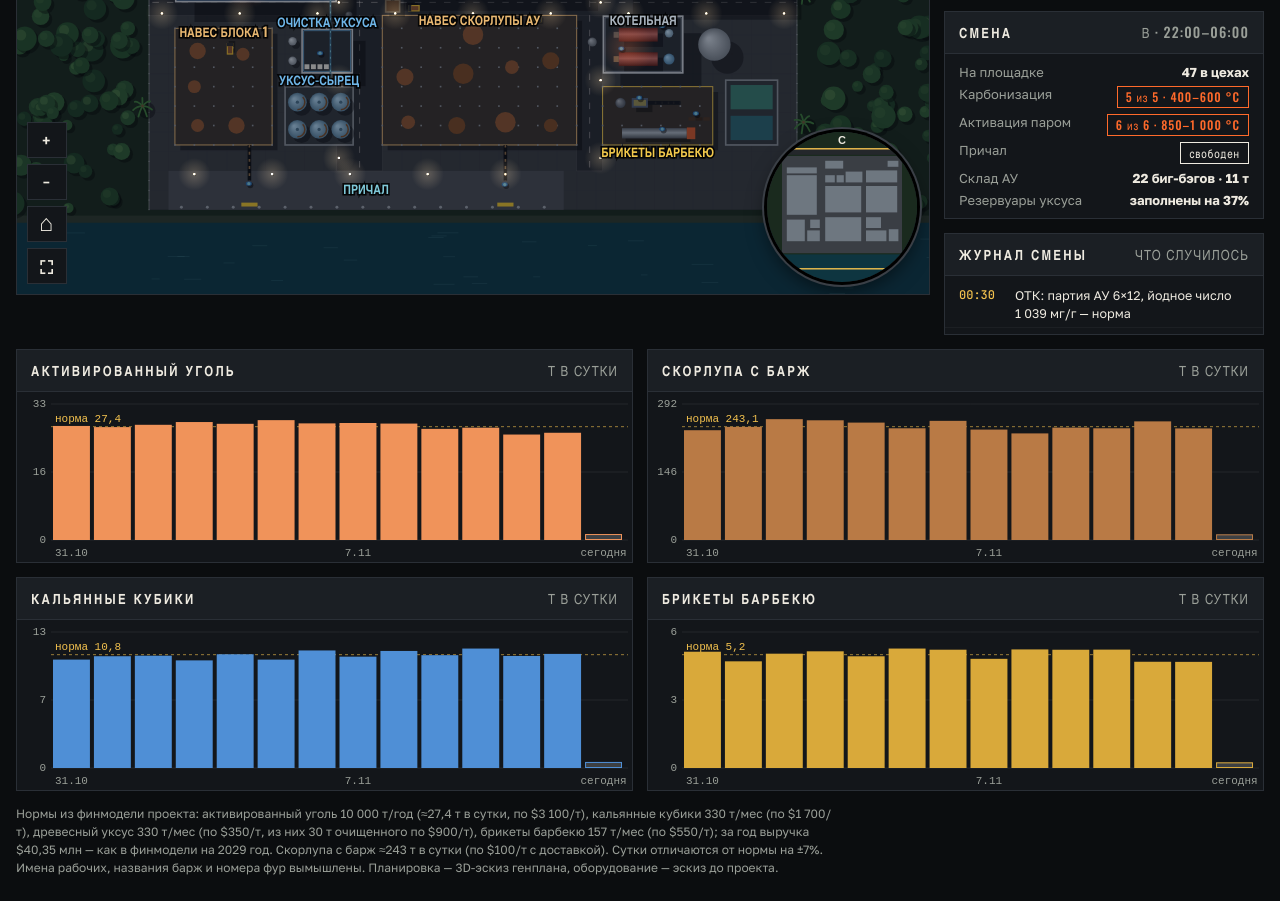
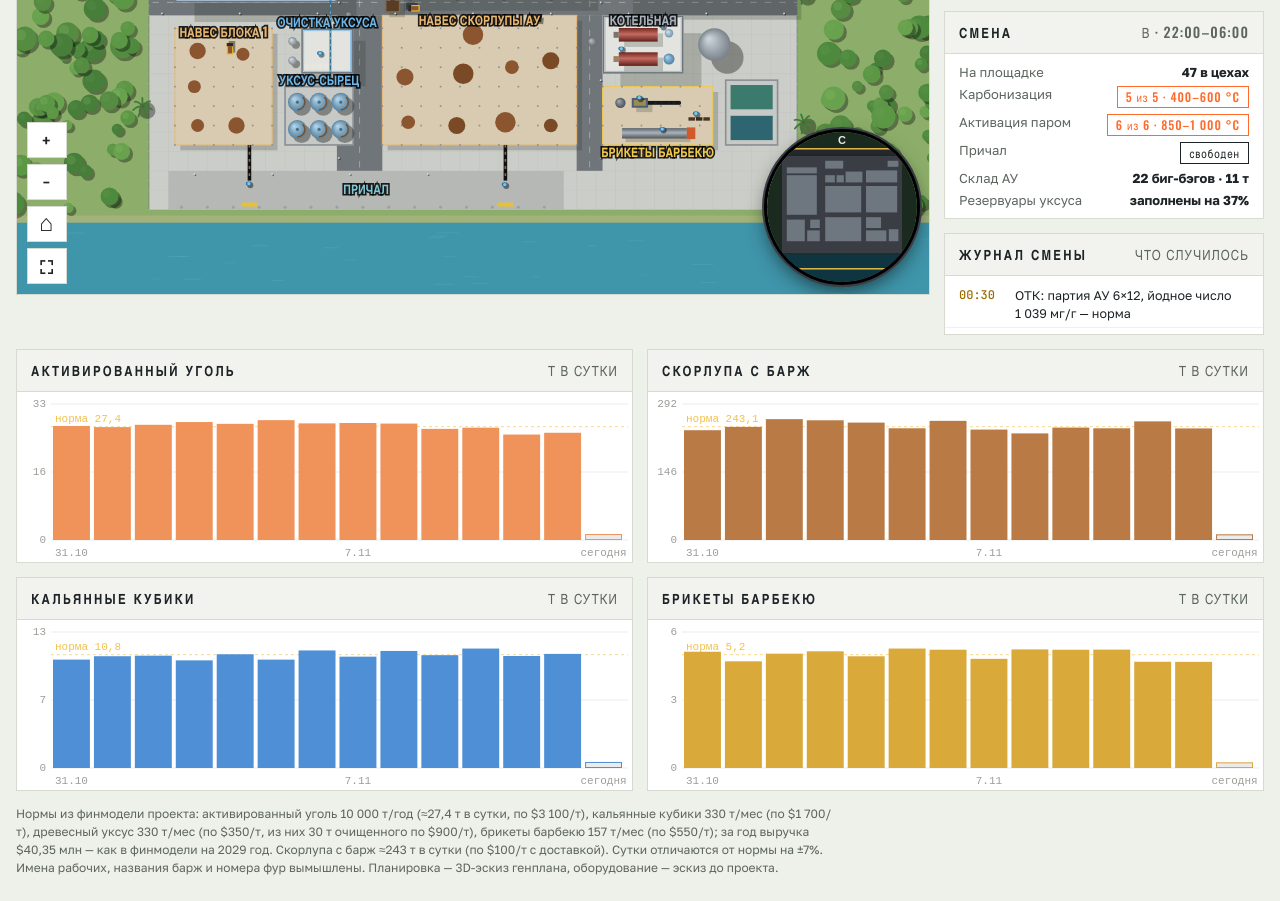
Before and after one commit to kirill16011982-hub/dinhan-3d, a plain HTML site: page karta.html in a window 1280 px wide. Shown: the part 585-1486 px from the top of the page. Drawn offline with nearby package versions, Linux system fonts and the light colour scheme; animation ran at ten frames a second.

Commit message:
Карта: светлая тема по умолчанию, ночь по кнопке
Co-Authored-By: Claude Opus 5.5 <noreply@anthropic.com>

```diff
--- a/karta.html
+++ b/karta.html
@@ -18,7 +18,7 @@
   color-scheme: dark;
 }
 * { box-sizing:border-box; }
-html, body { margin:0; background:var(--ground); color:var(--paper); font-family:var(--text); font-size:14px; }
+html, body { margin:0; } body { background:var(--ground); color:var(--paper); font-family:var(--text); font-size:14px; }
 body { padding-left:max(16px, env(safe-area-inset-left, 0px)); padding-right:max(16px, env(safe-area-inset-right, 0px));
   padding-block:max(14px, env(safe-area-inset-top, 0px)) max(24px, env(safe-area-inset-bottom, 0px)); }
 .wrap { margin:0 auto; display:flex; flex-direction:column; gap:14px; }
@@ -92,6 +92,16 @@ aside { display:flex; flex-direction:column; gap:14px; min-width:0; }
   .zoom { left:6px; bottom:6px; gap:4px; } .zoom .btn { min-height:32px; width:34px; }
   .mapnote { font-size:10px; }
 }
+/* светлая тема (по умолчанию): дневная бумага, тёмный текст, те же акценты чуть темнее для контраста */
+body.light { --ground:#EEF0EA; --panel:#FFFFFF; --raise:#F2F3EE; --line:#D6DAD0; --paper:#1D2326; --muted:#5D655F;
+  --ember:#C8571F; --gold:#9A6A00; --steam:#1F6F84; --leaf:#2E7D3A; color-scheme: light; }
+body.light h1 { text-shadow:2px 2px 0 rgba(0,0,0,.12); }
+body.light .btn.on { background:#1D2326; color:#FFFFFF; border-color:#1D2326; }
+body.light .mapbox { background:#DCE3D6; }
+body.light #card, body.light .mapnote, body.light #mclock { background:rgba(255,255,255,.95); }
+body.light #card p { color:#323A3E; }
+body.light #log li { border-bottom-color:rgba(0,0,0,.06); }
+body.light .clock i { color:var(--ember); }
 @media (prefers-reduced-motion: reduce) { #log li.new { background:none; } }
 </style>
 </head>
@@ -108,6 +118,8 @@ aside { display:flex; flex-direction:column; gap:14px; min-width:0; }
       <button class="btn on" id="s1" data-s="1">Живое время</button>
       <button class="btn" id="s60" data-s="60">Час за минуту</button>
       <button class="btn" id="s600" data-s="600">Сутки за 2,4 мин</button>
+      <button class="btn" id="bNight" title="Темнеть ночью по вьетнамскому времени">Ночь по времени</button>
+      <button class="btn" id="bTheme">Тёмная тема</button>
     </div>
   </header>
 
@@ -173,6 +185,8 @@ function setSpeed(s) { simBase = simNow(); realBase = performance.now(); speed =
   document.querySelectorAll("[data-s]").forEach(b => b.classList.toggle("on", +b.dataset.s === s));
   $("cSpeed").textContent = s === 1 ? "ЖИВОЕ" : "×" + s; }
 document.querySelectorAll("[data-s]").forEach(b => b.addEventListener("click", () => setSpeed(+b.dataset.s)));
+$("bTheme").addEventListener("click", () => { THEME = THEME === "light" ? "dark" : "light"; store.set("dinhan-theme", THEME); applyTheme(); });
+$("bNight").addEventListener("click", () => { NIGHT = !NIGHT; store.set("dinhan-night", NIGHT ? "1" : "0"); applyTheme(); });
 { const m = location.hash.match(/^#t(\d{1,2})(\d\d)?$/);        // …html#t2130 — открыть на 21:30 (для проверки ночи)
   if (m) simBase = Math.floor((simBase + TZ) / DAY) * DAY - TZ + (+m[1] + (+(m[2] || 0)) / 60) * 36e5; }
 const dayIdx = ms => Math.floor((ms + TZ) / DAY);
@@ -260,43 +274,60 @@ for (let i = 0; i < 2200; i++) { const x = WB.x0 + rnd(i) * (WB.x1 - WB.x0), y =
 const PALMS = [[-2, 20], [-2, 60], [-2, 100], [-2, 140], [202, 15], [202, 55], [202, 95], [202, 135], [30, 151], [90, 151], [130, 151], [190, 151]];
 
 // статичный слой рисуется заново каждый кадр в мировых метрах — линии чёткие при любом приближении
+// палитры карты: светлая (день, по умолчанию) и тёмная
+const PAL = {
+  light: { bg: "#DCE3D6", ground: "#8DAE6A", fields: ["#C3CB82", "#B2C176", "#CFCB92"], river: "#3F95AA", bank: "#A3B27A",
+    trees: ["#4E8A3E", "#5C9746", "#467E3A", "#69A24E", "#558C42"], curb: "#C2C6C8", asph: "#62676C", site: "#CBCDC8", quay: "#B5B8B4",
+    road: "#70757A", floor: "#E3E4DF", office: "#EEE8DA", wall: "#6D767E", canopy: "#D8CBB2", pad: "#C6C9C5", weigh: "#C2C6C9",
+    lawn: "#6FA352", fence: "#6D767E", shadow: "rgba(40,50,40,.22)", night: false },
+  dark: { bg: "#0B0D0F", ground: "#1C2B1D", fields: ["#3C4E2A", "#34472A", "#455A30"], river: "#0F3A46", bank: "#2E3B2C",
+    trees: ["#24492A", "#2B5530", "#1F4026", "#305C33", "#27502C"], curb: "#5B6066", asph: "#303337", site: "#3A3D40", quay: "#4A4E53",
+    road: "#2A2C30", floor: "#2D3136", office: "#4A4740", wall: "#C9CED3", canopy: "#3A342D", pad: "#34383C", weigh: "#3A3E44",
+    lawn: "#2D5A33", fence: "#A9B0B6", shadow: "rgba(0,0,0,.38)" },
+};
+const store = { get: k => { try { return localStorage.getItem(k); } catch (e) { return null; } }, set: (k, v) => { try { localStorage.setItem(k, v); } catch (e) {} } };
+let THEME = store.get("dinhan-theme") === "dark" ? "dark" : "light", P = PAL[THEME];
+let NIGHT = store.get("dinhan-night") === "1";          // ночь по вьетнамскому времени — по кнопке, по умолчанию всегда день
+function applyTheme() { P = PAL[THEME]; document.body.classList.toggle("light", THEME === "light");
+  $("bTheme").textContent = THEME === "light" ? "Тёмная тема" : "Светлая тема"; $("bNight").classList.toggle("on", NIGHT); lastChart = -1; }
+
 function drawStatic(g, V) {
   const vis = (x, y, w, d) => x + w > V.x0 && x < V.x1 && y + d > V.y0 && y < V.y1;
   const R = (x, y, w, d, c) => { g.fillStyle = c; g.fillRect(x, y, w, d); };
   const S = (x, y, w, d, c, lw) => { g.strokeStyle = c; g.lineWidth = lw || 0.3; g.strokeRect(x, y, w, d); };
   const C = (x, y, r, c) => { g.fillStyle = c; g.beginPath(); g.arc(x, y, r, 0, 7); g.fill(); };
   const L = (pts, c, w, dash) => { g.strokeStyle = c; g.lineWidth = w; g.setLineDash(dash || []); g.beginPath(); pts.forEach(([x, y], i) => i ? g.lineTo(x, y) : g.moveTo(x, y)); g.stroke(); g.setLineDash([]); };
-  const SH = (x, y, w, d, h) => R(x + h * 0.55, y - h * 0.55, w, d, "rgba(0,0,0,.38)");      // тень на юго-восток
+  const SH = (x, y, w, d, h) => R(x + h * 0.55, y - h * 0.55, w, d, P.shadow);      // тень на юго-восток
   // цилиндр лёжа (печи, котлы, барабаны): тёмный край — светлая середина — тёмный край
   const CY = (x, y, w, d, c) => { const gr = g.createLinearGradient(0, y, 0, y + d); gr.addColorStop(0, shade(c, -0.45)); gr.addColorStop(0.55, shade(c, 0.25)); gr.addColorStop(1, shade(c, -0.35)); g.fillStyle = gr; g.fillRect(x, y, w, d); };
   const BALL = (x, y, r, c) => { const gr = g.createRadialGradient(x - r * 0.35, y + r * 0.35, r * 0.1, x, y, r); gr.addColorStop(0, shade(c, 0.35)); gr.addColorStop(1, shade(c, -0.3)); g.fillStyle = gr; g.beginPath(); g.arc(x, y, r, 0, 7); g.fill(); };
 
   // земля, поля, река
-  R(V.x0, V.y0, V.x1 - V.x0, V.y1 - V.y0, "#1C2B1D");
+  R(V.x0, V.y0, V.x1 - V.x0, V.y1 - V.y0, P.ground);
   for (let i = 0; i < 18; i++) for (let j = 0; j < 3; j++) { const x = -240 + i * 38, y = 165 + j * 11; if (!vis(x, y, 36, 9.5)) continue;
-    R(x, y, 36, 9.5, ["#3C4E2A", "#34472A", "#455A30"][(i + j) % 3]);
+    R(x, y, 36, 9.5, P.fields[(i + j) % 3]);
     for (let r = 0.8; r < 9.5; r += 1.2) L([[x, y + r], [x + 36, y + r]], "rgba(0,0,0,.12)", 0.25); }
-  if (V.y0 < -14) { R(V.x0, Math.max(V.y0, -100), V.x1 - V.x0, -14 - Math.max(V.y0, -100), "#0F3A46");
+  if (V.y0 < -14) { R(V.x0, Math.max(V.y0, -100), V.x1 - V.x0, -14 - Math.max(V.y0, -100), P.river);
     for (let i = 0; i < 300; i++) { const x = WB.x0 + rnd(i * 3.1) * (WB.x1 - WB.x0), y = -95 + rnd(i * 5.7) * 78; if (vis(x, y, 6, 1)) L([[x, y], [x + 2 + rnd(i) * 5, y]], "rgba(150,215,225,.16)", 0.22); }
-    R(V.x0, -16, V.x1 - V.x0, 2.2, "#2E3B2C"); }
+    R(V.x0, -16, V.x1 - V.x0, 2.2, P.bank); }
   // деревья: тень, крона, блик
   TREES.forEach(([x, y, r, c, light]) => { if (!vis(x - r, y - r, 2 * r + 1.5, 2 * r)) return;
-    C(x + 0.9, y - 0.9, r, "rgba(0,0,0,.35)"); C(x, y, r, ["#24492A", "#2B5530", "#1F4026", "#305C33", "#27502C"][c]);
+    C(x + 0.9, y - 0.9, r, "rgba(0,0,0,.35)"); C(x, y, r, P.trees[c]);
     if (k > 1.6) C(x - r * 0.3, y + r * 0.3, r * 0.45, light ? "rgba(140,190,110,.22)" : "rgba(120,170,100,.12)"); });
   // дорога промпарка: асфальт, бордюры, белая разметка
-  R(V.x0, 151, V.x1 - V.x0, 13, "#5B6066"); R(V.x0, 152, V.x1 - V.x0, 11, "#303337");
+  R(V.x0, 151, V.x1 - V.x0, 13, P.curb); R(V.x0, 152, V.x1 - V.x0, 11, P.asph);
   L([[V.x0, 157.5], [V.x1, 157.5]], "#E8E6DF", 0.22, [3, 3]); L([[V.x0, 152.6], [V.x1, 152.6]], "rgba(232,230,223,.5)", 0.15); L([[V.x0, 162.4], [V.x1, 162.4]], "rgba(232,230,223,.5)", 0.15);
   // площадка: бетон плитами, проезды асфальтом, забор
-  R(0, -12, 200, 162, "#3A3D40");
+  R(0, -12, 200, 162, P.site);
   if (k > 2) for (let x = 0; x <= 200; x += 6) L([[x, -12], [x, 150]], "rgba(0,0,0,.10)", 0.08);
   if (k > 2) for (let y = -12; y <= 150; y += 6) L([[0, y], [200, y]], "rgba(0,0,0,.10)", 0.08);
-  R(6, -12, 122, 12, "#4A4E53");
-  [[58, 0, 14, 150], [132, 0, 8, 150], [0, 48, 200, 8], [0, 100, 200, 6], [20, 142, 180, 8]].forEach(([x, y, w, d]) => { R(x, y, w, d, "#2A2C30"); S(x, y, w, d, "rgba(200,200,190,.18)", 0.15); });
+  R(6, -12, 122, 12, P.quay);
+  [[58, 0, 14, 150], [132, 0, 8, 150], [0, 48, 200, 8], [0, 100, 200, 6], [20, 142, 180, 8]].forEach(([x, y, w, d]) => { R(x, y, w, d, P.road); S(x, y, w, d, "rgba(200,200,190,.18)", 0.15); });
   [[[65, 0], [65, 150]], [[136, 0], [136, 150]], [[0, 52], [200, 52]], [[0, 103], [200, 103]], [[22, 146], [200, 146]]].forEach(p => L(p, "rgba(236,234,226,.75)", 0.16, [2, 2.5]));
   // забор: сетка со столбами
-  L([[0, -12], [0, 150], [154, 150]], "#A9B0B6", 0.18); L([[166, 150], [200, 150], [200, -12]], "#A9B0B6", 0.18);
+  L([[0, -12], [0, 150], [154, 150]], P.fence, 0.18); L([[166, 150], [200, 150], [200, -12]], P.fence, 0.18);
   if (k > 3) for (let y = -12; y <= 150; y += 3) { C(0, y, 0.15, "#C8CDD2"); C(200, y, 0.15, "#C8CDD2"); }
-  R(154, 149.4, 12, 1.2, "#2A2C30"); L([[154, 150], [160, 151.8]], "#E8C22E", 0.35); L([[166, 150], [160, 151.8]], "#E8C22E", 0.35);
+  R(154, 149.4, 12, 1.2, P.road); L([[154, 150], [160, 151.8]], "#E8C22E", 0.35); L([[166, 150], [160, 151.8]], "#E8C22E", 0.35);
   for (let x = 10; x < 128; x += 8) C(x, -11.2, 0.45, "#9AA0A6");
   PALMS.forEach(([x, y]) => palm(g, x, y));
   // здания и навесы по генплану
@@ -304,24 +335,24 @@ function drawStatic(g, V) {
     const z = ZONE(o.id);
     if (o.k === "hall" || o.k === "box" || o.k === "office") {
       SH(o.x, o.y, o.w, o.d, o.h || 6);
-      R(o.x, o.y, o.w, o.d, o.k === "office" ? "#4A4740" : "#2D3136");
+      R(o.x, o.y, o.w, o.d, o.k === "office" ? P.office : P.floor);
       if (k > 2.5 && o.k !== "office") for (let x = o.x + 6; x < o.x + o.w; x += 6) L([[x, o.y], [x, o.y + o.d]], "rgba(255,255,255,.035)", 0.1);
-      S(o.x + 0.25, o.y + 0.25, o.w - 0.5, o.d - 0.5, "#C9CED3", 0.5);          // стены
+      S(o.x + 0.25, o.y + 0.25, o.w - 0.5, o.d - 0.5, P.wall, 0.5);          // стены
       S(o.x + 0.75, o.y + 0.75, o.w - 1.5, o.d - 1.5, z, 0.22);               // цвет участка
       (o.ds || []).forEach(dx => { const dx0 = o.x + dx; if (o.ridge === "y") R(o.x - 0.1, o.y + dx - 2, 0.7, 4, "#5B6570"); else R(dx0 - 2, o.y - 0.1, 4, 0.7, "#5B6570"); });
     }
-    else if (o.k === "canopy") { SH(o.x, o.y, o.w, o.d, 3); R(o.x, o.y, o.w, o.d, "#3A342D"); S(o.x, o.y, o.w, o.d, z, 0.3);
+    else if (o.k === "canopy") { SH(o.x, o.y, o.w, o.d, 3); R(o.x, o.y, o.w, o.d, P.canopy); S(o.x, o.y, o.w, o.d, z, 0.3);
       for (let x = o.x; x <= o.x + o.w + 0.1; x += 6) for (let y = o.y; y <= o.y + o.d + 0.1; y += 6) R(x - 0.25, y - 0.25, 0.5, 0.5, "#8A8F95"); }
-    else if (o.k === "tanks") { R(o.x, o.y, o.w, o.d, "#34383C"); S(o.x, o.y, o.w, o.d, "#8A9096", 0.5);
+    else if (o.k === "tanks") { R(o.x, o.y, o.w, o.d, P.pad); S(o.x, o.y, o.w, o.d, "#8A9096", 0.5);
       for (let i = 0; i < 3; i++) for (let j = 0; j < 2; j++) { const x = o.x + 3.8 + i * 6.7, y = o.y + 4.8 + j * 8.4; C(x + 1.3, y - 1.3, 2.9, "rgba(0,0,0,.35)"); BALL(x, y, 2.9, "#7FB8DD"); C(x, y, 0.5, "#4A6F88"); } }
     else if (o.k === "cyl") { C(o.cx + o.r * 0.8, o.cy - o.r * 0.8, o.r, "rgba(0,0,0,.35)"); BALL(o.cx, o.cy, o.r, o.c || "#AAB"); }
     else if (o.k === "stack") BALL(o.cx, o.cy, o.r, "#8D969F");
-    else if (o.k === "los") { R(o.x, o.y, o.w, o.d, "#34383C"); S(o.x, o.y, o.w, o.d, "#8A9096", 0.5); R(o.x + 1.5, o.y + 1.5, o.w - 3, 7.5, "#2D6670"); R(o.x + 1.5, o.y + 11, o.w - 3, 7.5, "#3B7B6E"); }
+    else if (o.k === "los") { R(o.x, o.y, o.w, o.d, P.pad); S(o.x, o.y, o.w, o.d, "#8A9096", 0.5); R(o.x + 1.5, o.y + 1.5, o.w - 3, 7.5, "#2D6670"); R(o.x + 1.5, o.y + 11, o.w - 3, 7.5, "#3B7B6E"); }
     else if (o.k === "pool") { R(o.x, o.y, o.w, o.d, "#1F6274"); S(o.x, o.y, o.w, o.d, "#B8C0C6", 0.4); }
-    else if (o.k === "weigh") { R(o.x, o.y, o.w, o.d, "#3A3E44"); R(o.x + 2, o.y + 2.5, o.w - 4, o.d - 5, "#6B737C"); S(o.x, o.y, o.w, o.d, "#8A9096", 0.4); }
+    else if (o.k === "weigh") { R(o.x, o.y, o.w, o.d, P.weigh); R(o.x + 2, o.y + 2.5, o.w - 4, o.d - 5, "#6B737C"); S(o.x, o.y, o.w, o.d, "#8A9096", 0.4); }
   });
   // гостевой дом: газон, бассейн, черепичная крыша (дом не в разрезе)
-  R(105, 127, 20, 14, "#2D5A33"); SH(108, 132.5, 14, 8, 7);
+  R(105, 127, 20, 14, P.lawn); SH(108, 132.5, 14, 8, 7);
   const rf = g.createLinearGradient(0, 132.5, 0, 140.5); rf.addColorStop(0, "#9E4A2A"); rf.addColorStop(0.5, "#D2693E"); rf.addColorStop(1, "#9E4A2A"); g.fillStyle = rf; g.fillRect(108, 132.5, 14, 8);
   L([[108, 136.5], [122, 136.5]], "#7E3A20", 0.25); R(113.4, 134.9, 3.2, 3.2, "#E9E4D8"); C(115, 136.5, 0.6, "#E2B13C");
   R(110, 128.4, 10, 2.8, "#3FB2CC"); S(110, 128.4, 10, 2.8, "#EDE8DC", 0.3);
@@ -506,7 +537,7 @@ function frame() {
   const now = performance.now(), dt = Math.min(0.1, (now - lastReal) / 1000); lastReal = now;
   anim += dt * Math.min(speed, 6);
   const ms = simNow(), S = state(ms), h = S.h, night = h < 5.6 || h > 18.4 ? 1 : h < 6.4 ? (6.4 - h) / 0.8 : h > 17.6 ? (h - 17.6) / 0.8 : 0;
-  ctx.setTransform(dpr, 0, 0, dpr, 0, 0); ctx.fillStyle = "#0B0D0F"; ctx.fillRect(0, 0, W, H);
+  ctx.setTransform(dpr, 0, 0, dpr, 0, 0); ctx.fillStyle = P.bg; ctx.fillRect(0, 0, W, H);
   ctx.imageSmoothingEnabled = true;
   ctx.setTransform(dpr * k, 0, 0, -dpr * k, dpr * (W / 2 - cx * k), dpr * (H / 2 + cy * k));
   drawStatic(ctx, { x0: wx(0), x1: wx(W), y0: wy(H), y1: wy(0) });
@@ -592,7 +623,7 @@ function frame() {
   if (S.h > 7.5 && S.h < 18) OFFICE.forEach(([x, y]) => person(x, y, "#E8E2D4"));
 
   // ночь: темнее, фонари и окна светятся
-  if (night > 0) {
+  if (NIGHT && night > 0) {
     ctx.fillStyle = `rgba(6,10,24,${0.42 * night})`; ctx.fillRect(0, 0, W, H);
     ctx.globalCompositeOperation = "lighter";
     // фонари: небольшое пятно света на асфальте (≈5 м), лампа — яркая точка
@@ -675,11 +706,11 @@ function chart(id, key, nominal, color, S) {
   const N = 14, vals = []; for (let i = N - 1; i >= 0; i--) { const dd = S.d - i; vals.push(i === 0 ? nominal * dayF(dd, key) * S.h / 24 : nominal * dayF(dd, key)); }
   const top = nominal * 1.2, L = 34, B = 22, T = 12, bw = (w - L - 8) / N;
   g.font = "500 11px 'JetBrains Mono', monospace"; g.textBaseline = "middle"; g.textAlign = "right";
-  [0, 0.5, 1].forEach(f => { const v = top * f, y = h - B - (h - B - T) * f; g.strokeStyle = "rgba(255,255,255,.07)"; g.beginPath(); g.moveTo(L, y); g.lineTo(w - 4, y); g.stroke();
+  [0, 0.5, 1].forEach(f => { const v = top * f, y = h - B - (h - B - T) * f; g.strokeStyle = THEME === "light" ? "rgba(0,0,0,.08)" : "rgba(255,255,255,.07)"; g.beginPath(); g.moveTo(L, y); g.lineTo(w - 4, y); g.stroke();
     g.fillStyle = "#9A9F98"; g.fillText(fmt(v), L - 5, y); });
   const yn = h - B - (h - B - T) * nominal / top; g.strokeStyle = "rgba(242,193,78,.6)"; g.setLineDash([3, 3]); g.beginPath(); g.moveTo(L, yn); g.lineTo(w - 4, yn); g.stroke(); g.setLineDash([]);
   g.fillStyle = "#F2C14E"; g.textAlign = "left"; g.fillText("норма " + fmt(nominal, 1), L + 4, yn - 8);
-  vals.forEach((v, i) => { const bh = (h - B - T) * v / top, x = L + i * bw + 2; g.fillStyle = i === N - 1 ? "rgba(255,255,255,.18)" : color;
+  vals.forEach((v, i) => { const bh = (h - B - T) * v / top, x = L + i * bw + 2; g.fillStyle = i === N - 1 ? (THEME === "light" ? "rgba(0,0,0,.08)" : "rgba(255,255,255,.18)") : color;
     g.fillRect(x, h - B - bh, bw - 4, bh); if (i === N - 1) { g.strokeStyle = color; g.strokeRect(x + 0.5, h - B - bh + 0.5, bw - 5, bh - 1); } });
   g.fillStyle = "#9A9F98"; g.textAlign = "center";
   [0, 7, 13].forEach(i => { const t = new Date((S.d - (N - 1 - i)) * DAY); g.fillText(i === 13 ? "сегодня" : `${t.getUTCDate()}.${String(t.getUTCMonth() + 1).padStart(2, "0")}`, L + i * bw + bw / 2, h - 9); });
@@ -698,7 +729,7 @@ function loop() {
   requestAnimationFrame(loop);
 }
 window.addEventListener("resize", () => { resize(); lastChart = -1; });
-resize(); fitAll(); loop();
+applyTheme(); resize(); fitAll(); loop();
 </script>
 </body>
 </html>
```
